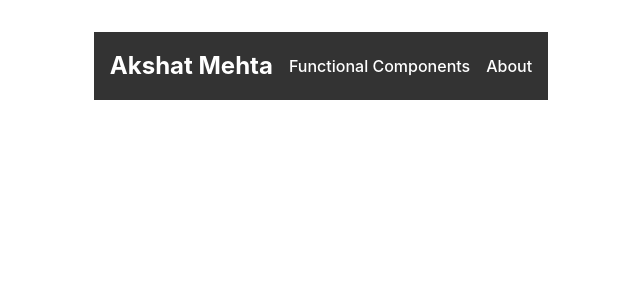
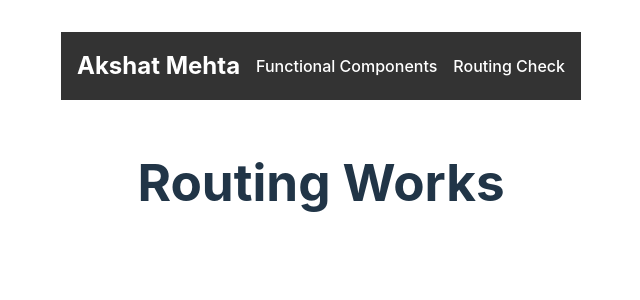
Before and after one commit to nerkoux/React-Practice, a React (Vite) app in the folder assignment1/: page /routingcheck in a window 1280 px wide. Shown: the top 300 px of the page, without its empty margins (319-959 px from the left). Built offline with nearby package versions, Linux system fonts and the light colour scheme.

Commit message:
Routing works

```diff
--- a/assignment1/src/App.jsx
+++ b/assignment1/src/App.jsx
@@ -3,7 +3,7 @@ import { BrowserRouter, Route, Routes } from 'react-router-dom'
 import './App.css'
 import Navbar from './component/Navbar'
 import ToggleFunc from './component/ToggleFunc'
-import About from './component/About'
+import RoutingCheck from './component/RoutingCheck'
 
 const Funnt = () => (
   <>
@@ -20,7 +20,7 @@ const App = () => {
         <div className="content">
           <Routes>
             <Route path="/" element={<Funnt />} />
-            <Route path="/about" element={<About />} />
+            <Route path="/routingcheck" element={<RoutingCheck />} />
           </Routes>
         </div>
       </div>
--- a/assignment1/src/component/Navbar.jsx
+++ b/assignment1/src/component/Navbar.jsx
@@ -13,7 +13,7 @@ const Navbar = () => {
             <Link to="/" className="nav-link">Functional Components</Link>
           </li>
           <li className="nav-item">
-            <Link to="/about" className="nav-link">About</Link>
+            <Link to="/routingcheck" className="nav-link">Routing Check</Link>
           </li>
         </ul>
       </div>
--- a/assignment1/src/component/About.jsx
+++ b/assignment1/src/component/RoutingCheck.jsx
@@ -2,7 +2,7 @@ import React from 'react'
 import { BrowserRouter,Route,Routes } from 'react-router-dom'
 import '../App.css'
 
-const About = () => {
+const RoutingCheck = () => {
   return (
     <>
     <h1>Routing Works</h1>
@@ -10,4 +10,4 @@ const About = () => {
   )
 }
 
-export default About
+export default RoutingCheck
```
